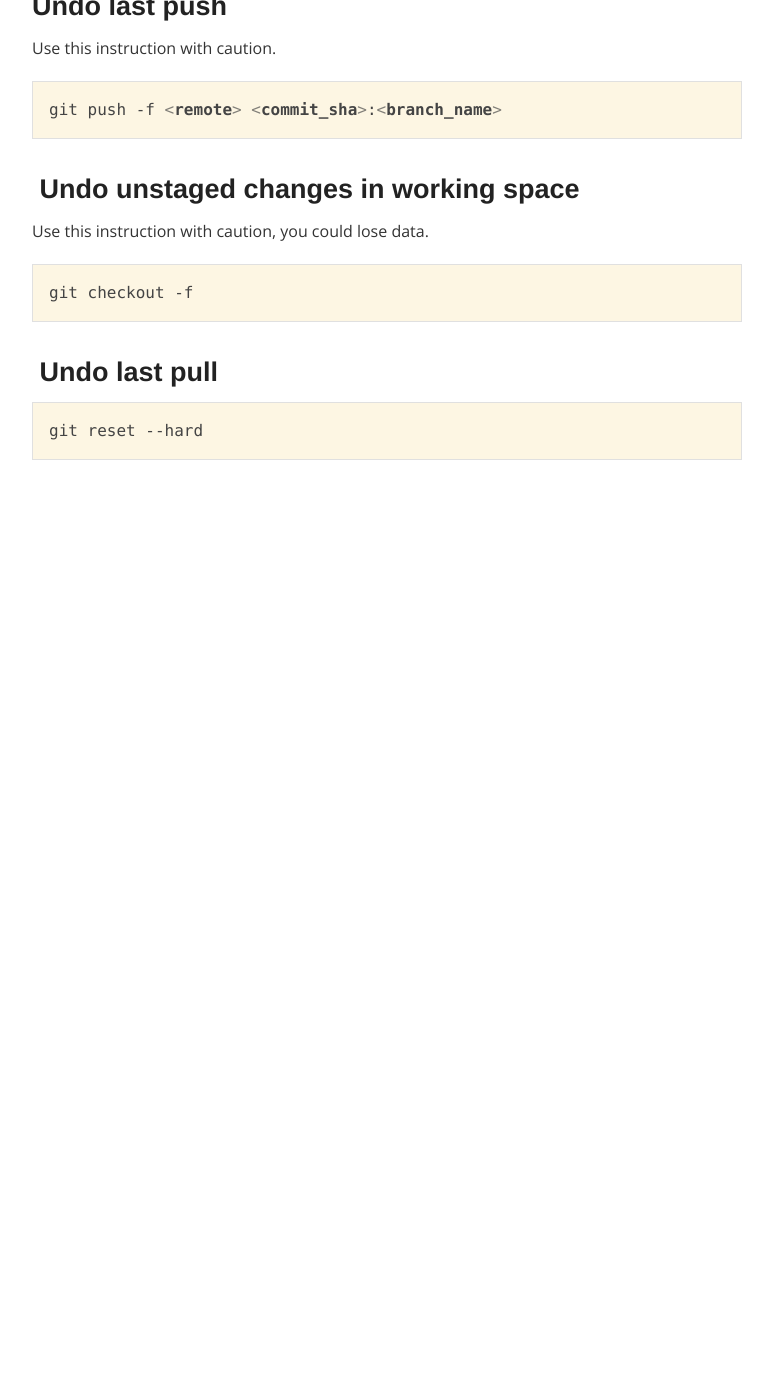
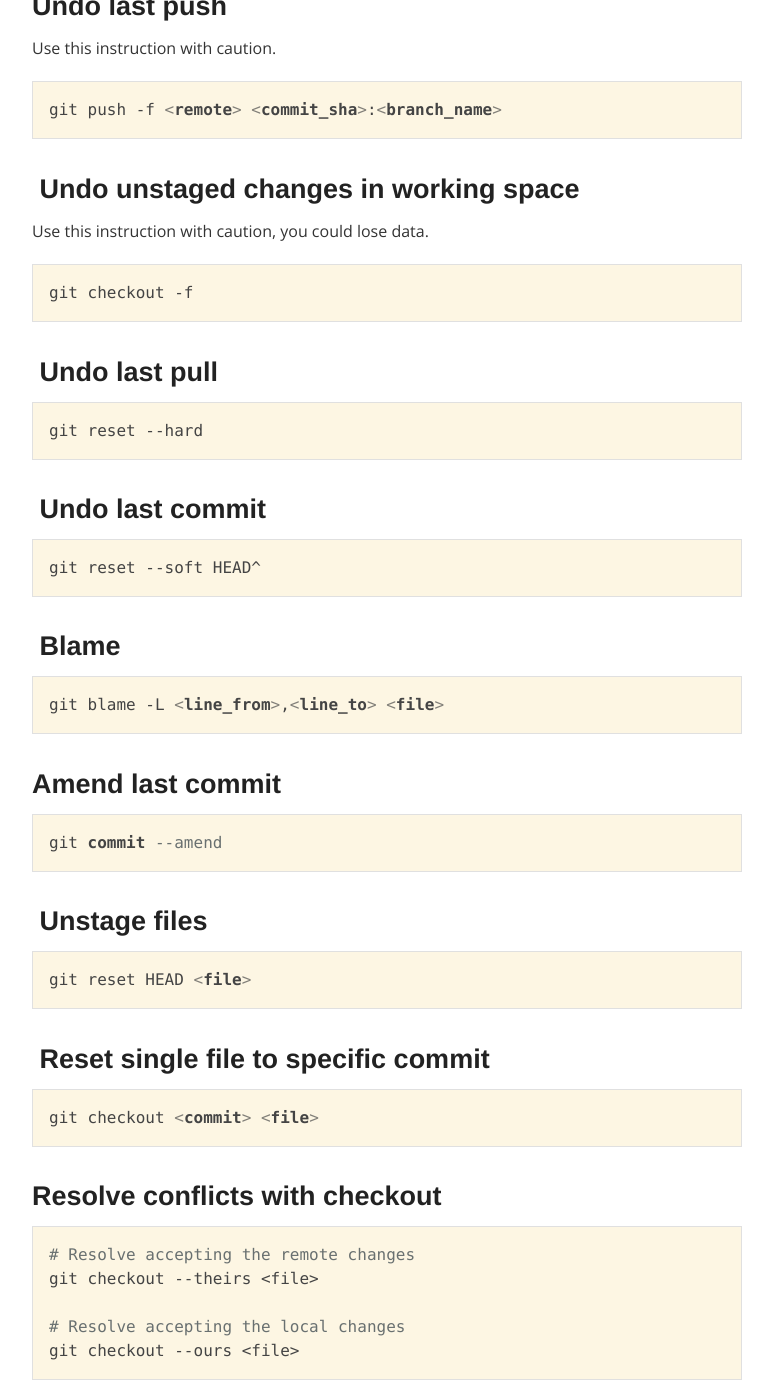
Before and after one commit to satanas/site, a Jekyll site: the page built from cheatsheet/git/index.md, in a window 1280 px wide and 1400 px high, scrolled down 2405 px. Shown: the whole window, without its empty margins (253-1026 px from the left). Built offline with Jekyll 4.4.1, drawn with Linux system fonts in a browser that asks for light colours; nearby versions of some CDN libraries; Markdown is read by kramdown in place of the engine named in the settings; before the commit the page ends 2885 px from its top, so only the background shows below that.

Commit message:
More tips

````diff
--- a/cheatsheet/git/index.md
+++ b/cheatsheet/git/index.md
@@ -119,3 +119,43 @@ git checkout -f
 ```bash
 git reset --hard
 ```
+
+### Undo last commit
+
+```bash
+git reset --soft HEAD^
+```
+
+### Blame
+
+```bash
+git blame -L <line_from>,<line_to> <file>
+```
+
+### Amend last commit
+
+```bash
+git commit --amend
+```
+
+### Unstage files
+
+```bash
+git reset HEAD <file>
+```
+
+### Reset single file to specific commit
+
+```bash
+git checkout <commit> <file>
+```
+
+### Resolve conflicts with checkout
+
+```bash
+# Resolve accepting the remote changes
+git checkout --theirs <file>
+
+# Resolve accepting the local changes
+git checkout --ours <file>
+```
````
